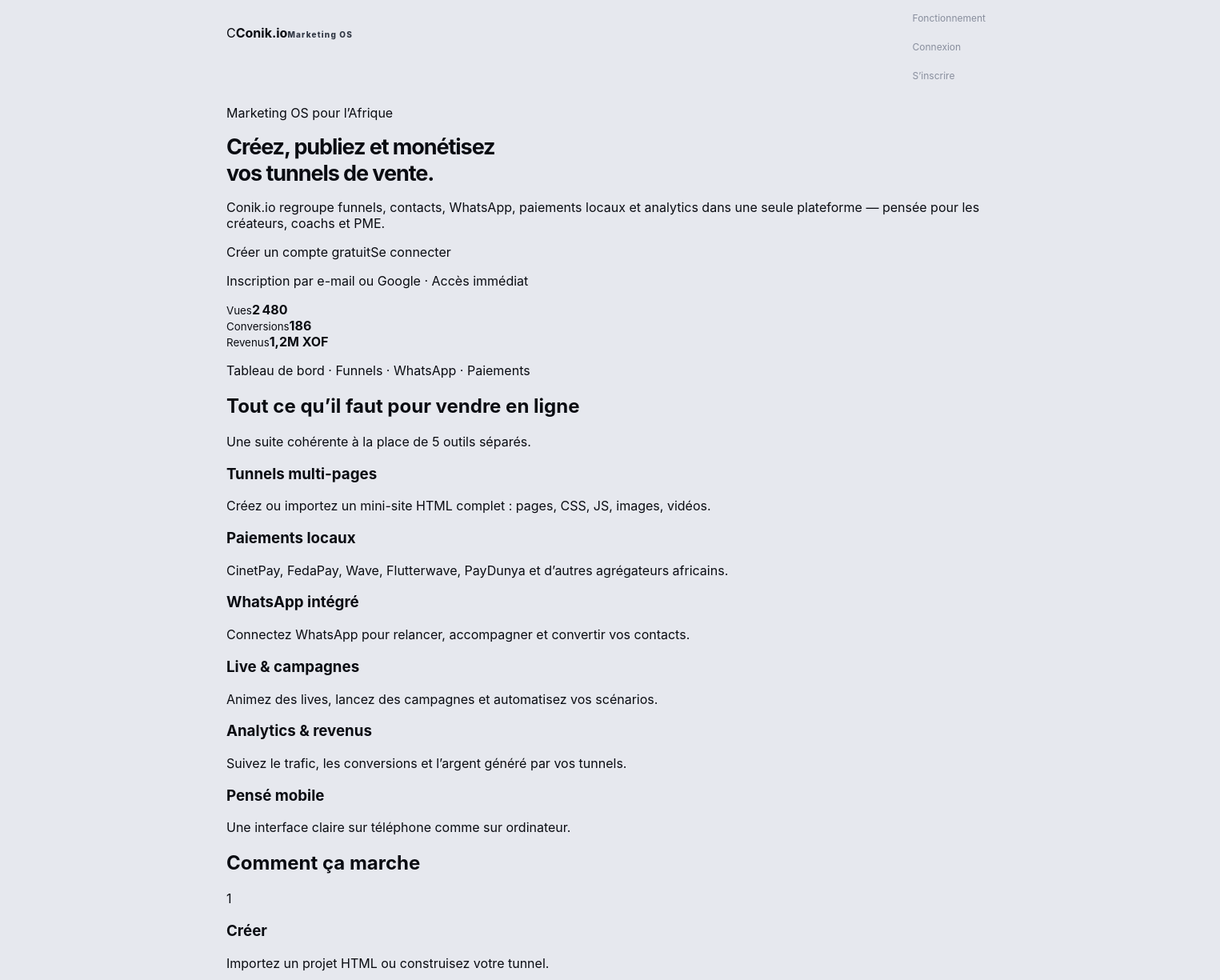
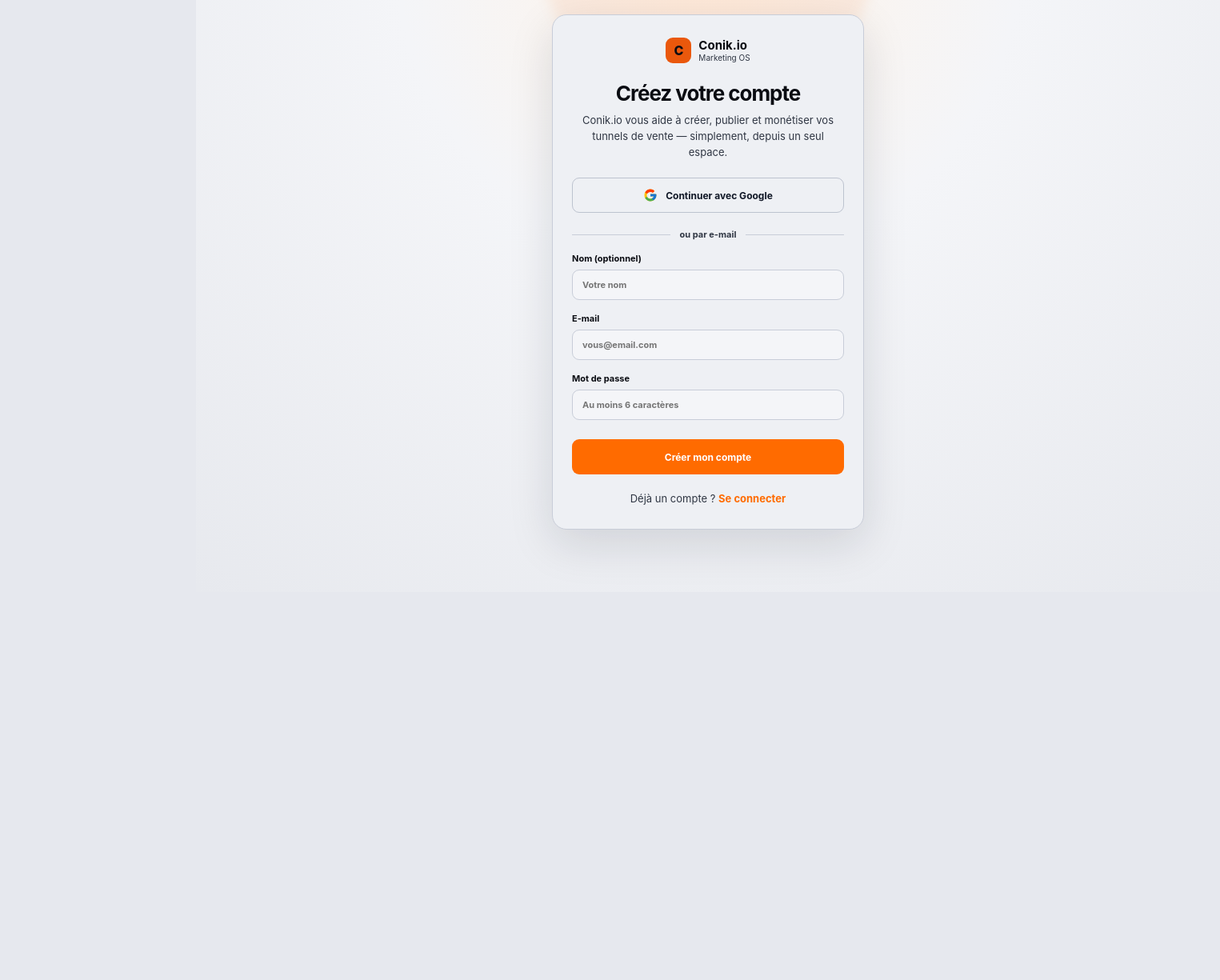
Before and after one commit to anamaherbert1-glitch/Conik.io, a Next.js app: page / in a window 1280 px wide. Shown: the part 60-1285 px from the top of the page at 80% size, 1525 px wide, since content can reach past the window. After the commit the page ends 800 px from the top, so only its background shows below. Built offline with nearby package versions, Linux system fonts and the light colour scheme.

Commit message:
fix(home): centered signup card matching Conik auth design

```diff
--- a/app/page.tsx
+++ b/app/page.tsx
@@ -1,155 +1,133 @@
+'use client'
+
+import { FormEvent, useState } from 'react'
 import Link from 'next/link'
-
-const features = [
-  {
-    title: 'Tunnels multi-pages',
-    desc: 'Créez ou importez un mini-site HTML complet : pages, CSS, JS, images, vidéos.',
-  },
-  {
-    title: 'Paiements locaux',
-    desc: 'CinetPay, FedaPay, Wave, Flutterwave, PayDunya et d’autres agrégateurs africains.',
-  },
-  {
-    title: 'WhatsApp intégré',
-    desc: 'Connectez WhatsApp pour relancer, accompagner et convertir vos contacts.',
-  },
-  {
-    title: 'Live & campagnes',
-    desc: 'Animez des lives, lancez des campagnes et automatisez vos scénarios.',
-  },
-  {
-    title: 'Analytics & revenus',
-    desc: 'Suivez le trafic, les conversions et l’argent généré par vos tunnels.',
-  },
-  {
-    title: 'Pensé mobile',
-    desc: 'Une interface claire sur téléphone comme sur ordinateur.',
-  },
-]
-
-const steps = [
-  { n: '1', t: 'Créer', d: 'Importez un projet HTML ou construisez votre tunnel.' },
-  { n: '2', t: 'Connecter', d: 'Paiement, WhatsApp, domaine — en quelques clics.' },
-  { n: '3', t: 'Publier', d: 'Partagez le lien public et commencez à vendre.' },
-  { n: '4', t: 'Mesurer', d: 'Analytics et revenus dans un même tableau de bord.' },
-]
+import { createClient } from '@/lib/supabase/client'
 
 export default function HomePage() {
+  const [name, setName] = useState('')
+  const [email, setEmail] = useState('')
+  const [password, setPassword] = useState('')
+  const [error, setError] = useState('')
+  const [info, setInfo] = useState('')
+  const [loading, setLoading] = useState(false)
+  const [googleLoading, setGoogleLoading] = useState(false)
+
+  async function submit(event: FormEvent) {
+    event.preventDefault()
+    setError('')
+    setInfo('')
+    if (password.length < 6) {
+      setError('Le mot de passe doit contenir au moins 6 caractères.')
+      return
+    }
+    setLoading(true)
+    try {
+      const supabase = createClient()
+      const origin = window.location.origin
+      const { data, error: signUpError } = await supabase.auth.signUp({
+        email: email.trim().toLowerCase(),
+        password,
+        options: {
+          data: { full_name: name.trim() || undefined },
+          emailRedirectTo: `${origin}/auth/callback?next=/onboarding`,
+        },
+      })
+      if (signUpError) {
+        setError(signUpError.message || 'Inscription impossible.')
+        return
+      }
+      if (data.session) {
+        window.location.replace('/onboarding')
+        return
+      }
+      setInfo('Compte créé. Vérifiez votre e-mail pour confirmer, puis connectez-vous.')
+    } finally {
+      setLoading(false)
+    }
+  }
+
+  async function signupWithGoogle() {
+    setError('')
+    setGoogleLoading(true)
+    try {
+      const supabase = createClient()
+      const origin = window.location.origin
+      const { error: oauthError } = await supabase.auth.signInWithOAuth({
+        provider: 'google',
+        options: { redirectTo: `${origin}/auth/callback?next=/onboarding` },
+      })
+      if (oauthError) setError(oauthError.message || 'Inscription Google impossible.')
+    } finally {
+      setGoogleLoading(false)
+    }
+  }
+
   return (
-    <main className="land">
-      <header className="land-nav">
-        <Link href="/" className="land-brand">
-          <span className="land-logo">C</span>
-          <span>
-            <strong>Conik.io</strong>
-            <small>Marketing OS</small>
-          </span>
+    <main className="auth-page conik-home">
+      <div className="auth-card conik-home-card">
+        <Link href="/" className="brand">
+          <b>C</b>
+          <strong>Conik.io</strong>
+          <small>Marketing OS</small>
         </Link>
-        <nav className="land-nav-links">
-          <a href="#features">Fonctionnalités</a>
-          <a href="#how">Fonctionnement</a>
-          <Link href="/login" className="land-btn ghost">
-            Connexion
-          </Link>
-          <Link href="/signup" className="land-btn solid">
-            S’inscrire
-          </Link>
-        </nav>
-      </header>
 
-      <section className="land-hero">
-        <div className="land-hero-copy">
-          <p className="land-kicker">Marketing OS pour l’Afrique</p>
-          <h1>
-            Créez, publiez et monétisez
-            <br />
-            vos tunnels de vente.
-          </h1>
-          <p className="land-lead">
-            Conik.io regroupe funnels, contacts, WhatsApp, paiements locaux et analytics dans une seule plateforme —
-            pensée pour les créateurs, coachs et PME.
-          </p>
-          <div className="land-cta">
-            <Link href="/signup" className="land-btn solid lg">
-              Créer un compte gratuit
-            </Link>
-            <Link href="/login" className="land-btn ghost lg">
-              Se connecter
-            </Link>
-          </div>
-          <p className="land-note">Inscription par e-mail ou Google · Accès immédiat</p>
+        <h1>Créez votre compte</h1>
+        <p>
+          Conik.io vous aide à créer, publier et monétiser vos tunnels de vente — simplement, depuis un seul espace.
+        </p>
+
+        <button
+          type="button"
+          className="outline full conik-google-btn"
+          onClick={() => void signupWithGoogle()}
+          disabled={googleLoading || loading}
+        >
+          <svg width="18" height="18" viewBox="0 0 48 48" aria-hidden="true">
+            <path fill="#FFC107" d="M43.6 20.5H42V20H24v8h11.3C33.7 32.9 29.3 36 24 36c-6.6 0-12-5.4-12-12s5.4-12 12-12c3.1 0 5.8 1.2 8 3.1l5.7-5.7C34.2 6.1 29.4 4 24 4 12.9 4 4 12.9 4 24s8.9 20 20 20 20-8.9 20-20c0-1.3-.1-2.5-.4-3.5z" />
+            <path fill="#FF3D00" d="M6.3 14.7l6.6 4.8C14.7 16.1 19 13 24 13c3.1 0 5.8 1.2 8 3.1l5.7-5.7C34.2 6.1 29.4 4 24 4 16.3 4 9.7 8.3 6.3 14.7z" />
+            <path fill="#4CAF50" d="M24 44c5.2 0 10-2 13.6-5.2l-6.3-5.3C29.2 35.1 26.7 36 24 36c-5.3 0-9.7-3.1-11.3-7.5l-6.5 5C9.5 39.6 16.2 44 24 44z" />
+            <path fill="#1976D2" d="M43.6 20.5H42V20H24v8h11.3c-1.1 3.2-3.5 5.7-6.6 7.1l.1.1 6.3 5.3C36.9 39.2 44 34 44 24c0-1.3-.1-2.5-.4-3.5z" />
+          </svg>
+          {googleLoading ? 'Redirection…' : 'Continuer avec Google'}
+        </button>
+
+        <div className="auth-divider" aria-hidden="true">
+          <span>ou par e-mail</span>
         </div>
-        <div className="land-hero-card" aria-hidden="true">
-          <div className="land-mock-bar">
-            <span />
-            <span />
-            <span />
-          </div>
-          <div className="land-mock-body">
-            <div className="land-mock-stat">
-              <small>Vues</small>
-              <b>2 480</b>
-            </div>
-            <div className="land-mock-stat">
-              <small>Conversions</small>
-              <b>186</b>
-            </div>
-            <div className="land-mock-stat">
-              <small>Revenus</small>
-              <b>1,2M XOF</b>
-            </div>
-            <div className="land-mock-line" />
-            <p>Tableau de bord · Funnels · WhatsApp · Paiements</p>
-          </div>
-        </div>
-      </section>
 
-      <section id="features" className="land-section">
-        <h2>Tout ce qu’il faut pour vendre en ligne</h2>
-        <p className="land-section-lead">Une suite cohérente à la place de 5 outils séparés.</p>
-        <div className="land-grid">
-          {features.map((f) => (
-            <article key={f.title} className="land-feature">
-              <h3>{f.title}</h3>
-              <p>{f.desc}</p>
-            </article>
-          ))}
-        </div>
-      </section>
+        <form onSubmit={submit}>
+          <label>
+            Nom (optionnel)
+            <input type="text" autoComplete="name" value={name} onChange={(e) => setName(e.target.value)} placeholder="Votre nom" />
+          </label>
+          <label>
+            E-mail
+            <input type="email" required autoComplete="email" value={email} onChange={(e) => setEmail(e.target.value)} placeholder="vous@email.com" />
+          </label>
+          <label>
+            Mot de passe
+            <input
+              type="password"
+              required
+              minLength={6}
+              autoComplete="new-password"
+              value={password}
+              onChange={(e) => setPassword(e.target.value)}
+              placeholder="Au moins 6 caractères"
+            />
+          </label>
+          {error && <div className="error">{error}</div>}
+          {info && <div className="auth-ok">{info}</div>}
+          <button type="submit" className="primary full" disabled={loading || googleLoading}>
+            {loading ? 'Création…' : 'Créer mon compte'}
+          </button>
+        </form>
 
-      <section id="how" className="land-section land-section-alt">
-        <h2>Comment ça marche</h2>
-        <div className="land-steps">
-          {steps.map((s) => (
-            <div key={s.n} className="land-step">
-              <span className="land-step-n">{s.n}</span>
-              <h3>{s.t}</h3>
-              <p>{s.d}</p>
-            </div>
-          ))}
-        </div>
-      </section>
-
-      <section className="land-section land-final">
-        <h2>Prêt à lancer votre prochain tunnel ?</h2>
-        <p className="land-section-lead">Créez votre compte en moins d’une minute.</p>
-        <div className="land-cta center">
-          <Link href="/signup" className="land-btn solid lg">
-            S’inscrire
-          </Link>
-          <Link href="/login" className="land-btn ghost lg">
-            J’ai déjà un compte
-          </Link>
-        </div>
-      </section>
-
-      <footer className="land-footer">
-        <span>© {new Date().getFullYear()} Conik.io</span>
-        <div>
-          <Link href="/login">Connexion</Link>
-          <Link href="/signup">Inscription</Link>
-        </div>
-      </footer>
+        <p className="auth-footer">
+          Déjà un compte ? <Link href="/login">Se connecter</Link>
+        </p>
+      </div>
     </main>
   )
 }
```
Also changed, not shown: app/login/page.tsx (+18 -30 lines).
